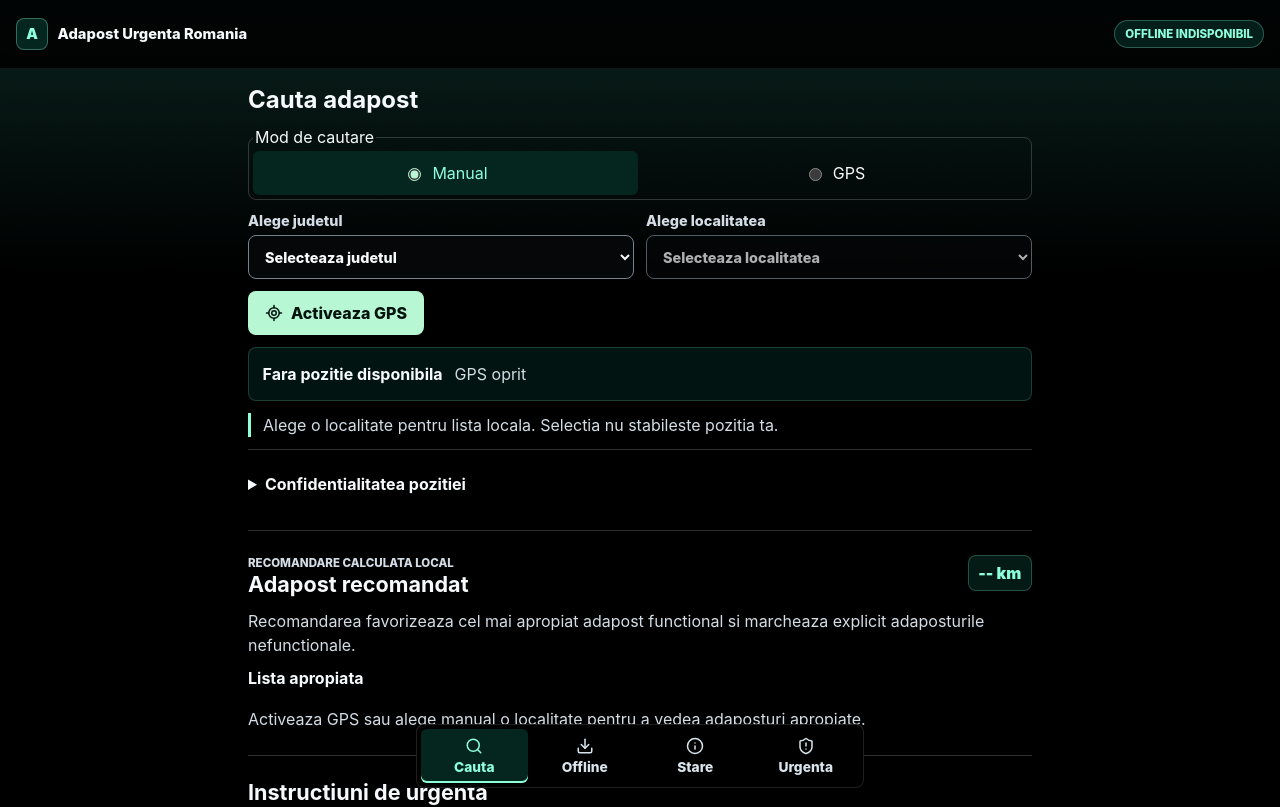
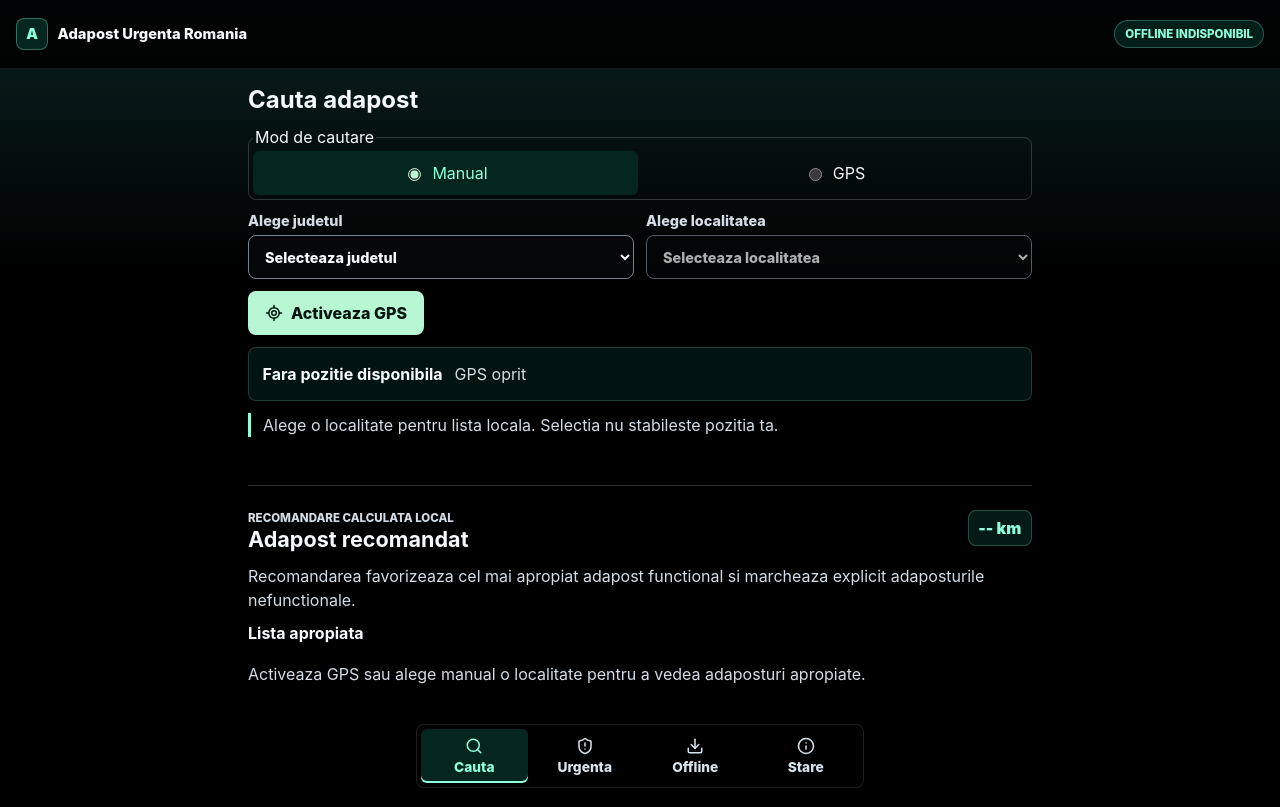
Before and after one commit to irefootabil/Shelter, a React (Vite) app: page / in a window 1280 px wide. Shown: the top 807 px of the page. Built offline with nearby package versions, Linux system fonts and the light colour scheme.

Commit message:
feat: separate shelter tasks into offline-ready views

```diff
--- a/src/App.tsx
+++ b/src/App.tsx
@@ -32,18 +32,9 @@ type ManualSelection = {
   town: string;
 };
 
-const navigationSections = [
-  { id: "search", destination: "search" },
-  { id: "nearby", destination: "search" },
-  { id: "emergency", destination: "emergency" },
-  { id: "install", destination: "install" },
-  { id: "status", destination: "status" },
-  { id: "source", destination: "status" },
-] as const;
-
 export function App() {
   const { headerRef, navigationRef } = useNavigationInsets();
-  const activeSection = useSectionNavigation(navigationSections, headerRef);
+  const { activeSection, navigate } = useSectionNavigation();
   const offlineStatus = useOfflineStatus();
   const networkOnline = useNetworkOnline();
   const [locationMode, setLocationMode] = useState<"gps" | "manual">("manual");
@@ -110,20 +101,21 @@ export function App() {
 
   return (
     <div className="app-frame">
-      <a className="skip-link" href="#top" onClick={() => document.getElementById("top")?.focus()}>
+      <a className="skip-link" href="#top" onClick={(event) => { event.preventDefault(); document.getElementById("top")?.focus(); }}>
         {appCopy.accessibility.skipToContent}
       </a>
       <header className="top-bar" ref={headerRef}>
-        <a className="brand-lockup" href="#top" aria-label={appCopy.productLabel}>
+        <a className="brand-lockup" href="#search" onClick={(event) => { event.preventDefault(); navigate("search"); }} aria-label={appCopy.productLabel}>
           <span className="brand-mark" aria-hidden="true">
             A
           </span>
           <span>{appCopy.productLabel}</span>
         </a>
-        <a className="readiness-link" href="#install" aria-label={appCopy.status.offlineLabels[offlineStatus]}><span className="network-pill" role="status">{appCopy.status.offlineLabels[offlineStatus]}</span></a>
+        <a className="readiness-link" href="#install" onClick={(event) => { event.preventDefault(); navigate("install"); }} aria-label={appCopy.status.offlineLabels[offlineStatus]}><span className="network-pill" role="status">{appCopy.status.offlineLabels[offlineStatus]}</span></a>
       </header>
 
       <main id="top" className="app-shell" tabIndex={-1}>
+        <div id="view-search" className="task-view" hidden={activeSection !== "search"} tabIndex={-1} role="region" aria-labelledby="app-title">
           <section id="search" className="location-panel" aria-labelledby="app-title">
             <h1 id="app-title">{appCopy.title}</h1>
             <fieldset className="location-modes">
@@ -186,22 +178,6 @@ export function App() {
             ) : (
               <p className="quiet-note">{appCopy.sections.location.fallback}</p>
             )}
-          <details className="location-privacy">
-            <summary>{appCopy.sections.location.privacy.title}</summary>
-            <label className="retention-control">
-              <input type="checkbox" checked={location.retainLocation} onChange={(event) => {
-                location.setRetainLocation(event.target.checked);
-                if (!event.target.checked) { setGpsEnabled(false); setLocationMode("manual"); }
-              }} />
-              <span>{appCopy.sections.location.privacy.retain}</span>
-            </label>
-            <p className="quiet-note">{location.retainLocation ? appCopy.sections.location.privacy.retained : appCopy.sections.location.privacy.notRetained}</p>
-            <button type="button" className="secondary-action" title={appCopy.sections.location.privacy.clear} aria-label={appCopy.sections.location.privacy.clear} onClick={() => {
-              location.clearSavedLocation(); setGpsEnabled(false); setLocationMode("manual");
-            }}><Trash2 size={18} aria-hidden="true" /><span>{appCopy.sections.location.privacy.clear}</span></button>
-            <p className="quiet-note">{appCopy.sections.location.privacy.scope}</p>
-            <p role="status" aria-atomic="true">{location.privacyStatus === "idle" ? "" : appCopy.sections.location.privacy.feedback[location.privacyStatus]}</p>
-          </details>
           </section>
 
           <section id="nearby" className="shelter-panel" aria-labelledby="shelter-title">
@@ -299,8 +275,12 @@ export function App() {
             </div>
           </section>
 
+        </div>
+        <div id="view-emergency" className="task-view" hidden={activeSection !== "emergency"} tabIndex={-1} role="region" aria-labelledby="emergency-title">
           <EmergencyGuide />
+        </div>
 
+        <div id="view-install" className="task-view" hidden={activeSection !== "install"} tabIndex={-1} role="region" aria-labelledby="install-title">
           <section id="install" className="install-panel" aria-labelledby="install-title">
             <div>
               <p className="card-kicker">{appCopy.sections.install.status}</p>
@@ -318,6 +298,8 @@ export function App() {
             ) : null}
           </section>
 
+        </div>
+        <div id="view-status" className="task-view" hidden={activeSection !== "status"} tabIndex={-1} role="region" aria-labelledby="status-title">
           <section id="status" className="status-grid" aria-labelledby="status-title">
             <h2 id="status-title">{appCopy.status.title}</h2>
             <div className="status-cards">
@@ -331,6 +313,22 @@ export function App() {
           </section>
 
           <section id="source" className="source-panel" aria-labelledby="source-title">
+            <details className="location-privacy">
+              <summary>{appCopy.sections.location.privacy.title}</summary>
+              <label className="retention-control">
+                <input type="checkbox" checked={location.retainLocation} onChange={(event) => {
+                  location.setRetainLocation(event.target.checked);
+                  if (!event.target.checked) { setGpsEnabled(false); setLocationMode("manual"); }
+                }} />
+                <span>{appCopy.sections.location.privacy.retain}</span>
+              </label>
+              <p className="quiet-note">{location.retainLocation ? appCopy.sections.location.privacy.retained : appCopy.sections.location.privacy.notRetained}</p>
+              <button type="button" className="secondary-action" title={appCopy.sections.location.privacy.clear} aria-label={appCopy.sections.location.privacy.clear} onClick={() => {
+                location.clearSavedLocation(); setGpsEnabled(false); setLocationMode("manual");
+              }}><Trash2 size={18} aria-hidden="true" /><span>{appCopy.sections.location.privacy.clear}</span></button>
+              <p className="quiet-note">{appCopy.sections.location.privacy.scope}</p>
+              <p role="status" aria-atomic="true">{location.privacyStatus === "idle" ? "" : appCopy.sections.location.privacy.feedback[location.privacyStatus]}</p>
+            </details>
             <h2 id="source-title">{appCopy.sections.source.title}</h2>
             <dl>
               <div>
@@ -352,13 +350,14 @@ export function App() {
             </dl>
             <p>{appCopy.sections.source.disclaimer}</p>
           </section>
+        </div>
       </main>
 
       <nav className="bottom-nav" ref={navigationRef} aria-label={appCopy.navigation.primaryLabel}>
-        <a href="#search" aria-current={activeSection === "search" ? "location" : undefined}><Search size={18} aria-hidden="true" />{appCopy.navigation.search}</a>
-        <a href="#install" aria-current={activeSection === "install" ? "location" : undefined}><Download size={18} aria-hidden="true" />{appCopy.navigation.install}</a>
-        <a href="#status" aria-current={activeSection === "status" ? "location" : undefined}><Info size={18} aria-hidden="true" />{appCopy.navigation.status}</a>
-        <a href="#emergency" aria-current={activeSection === "emergency" ? "location" : undefined}><ShieldAlert size={18} aria-hidden="true" />{appCopy.navigation.emergency}</a>
+        <a href="#search" onClick={(event) => { event.preventDefault(); navigate("search"); }} aria-current={activeSection === "search" ? "page" : undefined}><Search size={18} aria-hidden="true" />{appCopy.navigation.search}</a>
+        <a href="#emergency" onClick={(event) => { event.preventDefault(); navigate("emergency"); }} aria-current={activeSection === "emergency" ? "page" : undefined}><ShieldAlert size={18} aria-hidden="true" />{appCopy.navigation.emergency}</a>
+        <a href="#install" onClick={(event) => { event.preventDefault(); navigate("install"); }} aria-current={activeSection === "install" ? "page" : undefined}><Download size={18} aria-hidden="true" />{appCopy.navigation.install}</a>
+        <a href="#status" onClick={(event) => { event.preventDefault(); navigate("status"); }} aria-current={activeSection === "status" ? "page" : undefined}><Info size={18} aria-hidden="true" />{appCopy.navigation.status}</a>
       </nav>
     </div>
   );
--- a/src/hooks/useNavigationInsets.ts
+++ b/src/hooks/useNavigationInsets.ts
@@ -18,6 +18,7 @@ export function useNavigationInsets() {
       focusFrame = null;
       const focused = document.activeElement;
       if (!(focused instanceof HTMLElement) || !focused.closest("main")) return;
+      if (focused.tagName === "MAIN" || focused.classList.contains("task-view")) return;
 
       const viewport = window.visualViewport;
       const viewportTop = viewport?.offsetTop ?? 0;
--- a/src/hooks/useSectionNavigation.ts
+++ b/src/hooks/useSectionNavigation.ts
@@ -1,50 +1,55 @@
-import { useEffect, useState, type RefObject } from "react";
+import { useLayoutEffect, useRef, useState } from "react";
 
-type Section = { id: string; destination: string };
+export type AppView = "search" | "emergency" | "install" | "status";
 
-export function useSectionNavigation(sections: readonly Section[], headerRef: RefObject<HTMLElement | null>) {
-  const [activeSection, setActiveSection] = useState(sections[0].destination);
+function readView(): AppView {
+  const fragment = window.location.hash.slice(1);
+  if (fragment === "emergency" || fragment === "install" || fragment === "status") return fragment;
+  if (fragment === "source") return "status";
+  return "search";
+}
 
-  useEffect(() => {
-    let frame: number | null = null;
+export function useSectionNavigation() {
+  const [activeSection, setActiveSection] = useState<AppView>(readView);
+  const current = useRef(activeSection);
+  const positions = useRef<Partial<Record<AppView, number>>>({});
+  const firstRender = useRef(true);
 
-    function measure() {
-      frame = null;
-      const rootFontSize = Number.parseFloat(window.getComputedStyle(document.documentElement).fontSize) || 16;
-      const threshold = (headerRef.current?.getBoundingClientRect().bottom ?? 0) + rootFontSize + 8;
-      let destination = sections[0].destination;
-      for (const section of sections) {
-        const rect = document.getElementById(section.id)?.getBoundingClientRect();
-        if (rect && rect.height > 0 && rect.top <= threshold) destination = section.destination;
-      }
-      // The final section may not reach the header when the page ends sooner.
-      if (window.scrollY > 0 && window.scrollY + window.innerHeight >= document.documentElement.scrollHeight - 2) {
-        destination = sections[sections.length - 1].destination;
-      }
-      setActiveSection(destination);
+  useLayoutEffect(() => {
+    const previousRestoration = window.history.scrollRestoration;
+    window.history.scrollRestoration = "manual";
+    function update() {
+      const next = readView();
+      if (next === current.current) return;
+      positions.current[current.current] = window.scrollY;
+      current.current = next;
+      setActiveSection(next);
     }
+    window.addEventListener("hashchange", update);
+    window.addEventListener("popstate", update);
+    return () => {
+      window.history.scrollRestoration = previousRestoration;
+      window.removeEventListener("hashchange", update);
+      window.removeEventListener("popstate", update);
+    };
+  }, []);
 
-    function schedule() {
-      if (frame === null) frame = window.requestAnimationFrame(measure);
+  useLayoutEffect(() => {
+    if (firstRender.current) {
+      firstRender.current = false;
+      return;
     }
+    document.getElementById(`view-${activeSection}`)?.focus({ preventScroll: true });
+    window.scrollTo({ top: positions.current[activeSection] ?? 0, behavior: "instant" });
+  }, [activeSection]);
 
-    measure();
-    window.addEventListener("scroll", schedule, { passive: true });
-    window.addEventListener("resize", schedule);
-    window.addEventListener("hashchange", schedule);
-    // Expanded details and search results can move sections without a scroll event.
-    const observer = typeof ResizeObserver === "undefined" ? null : new ResizeObserver(schedule);
-    const main = document.querySelector("main");
-    if (main) observer?.observe(main);
-    if (headerRef.current) observer?.observe(headerRef.current);
-    return () => {
-      window.removeEventListener("scroll", schedule);
-      window.removeEventListener("resize", schedule);
-      window.removeEventListener("hashchange", schedule);
-      observer?.disconnect();
-      if (frame !== null) window.cancelAnimationFrame(frame);
-    };
-  }, [sections, headerRef]);
+  function navigate(view: AppView) {
+    if (view === current.current) return;
+    positions.current[current.current] = window.scrollY;
+    window.history.pushState(null, "", `#${view}`);
+    current.current = view;
+    setActiveSection(view);
+  }
 
-  return activeSection;
+  return { activeSection, navigate };
 }
--- a/src/styles.css
+++ b/src/styles.css
@@ -793,7 +793,7 @@ button.secondary-action:disabled {
   gap: 0.25rem;
 }
 
-.bottom-nav a[aria-current="location"] {
+.bottom-nav a[aria-current="page"] {
   background: #05251f;
   color: #8dffda;
   box-shadow: inset 0 -2px #8dffda;
@@ -924,6 +924,25 @@ button.secondary-action:disabled {
     scroll-behavior: auto;
   }
 }
+.task-view {
+  overflow-anchor: none;
+  display: grid;
+  gap: 1.5rem;
+  min-width: 0;
+}
+
+.task-view[hidden] { display: none; }
+.task-view:focus { outline: none; }
+.task-view > section:first-child {
+  border-top: 0;
+  padding-top: 0;
+}
+.source-panel .location-privacy {
+  border-top: 0;
+  padding-top: 0;
+  margin-bottom: 1rem;
+}
+
 .location-privacy {
   margin-top: 0;
   border-top: 1px solid #ffffff2e;
```
Also changed, not shown: 2 other files (tests, documents, lock files or other folders). Lines whose indentation alone changed are shown as unchanged.
